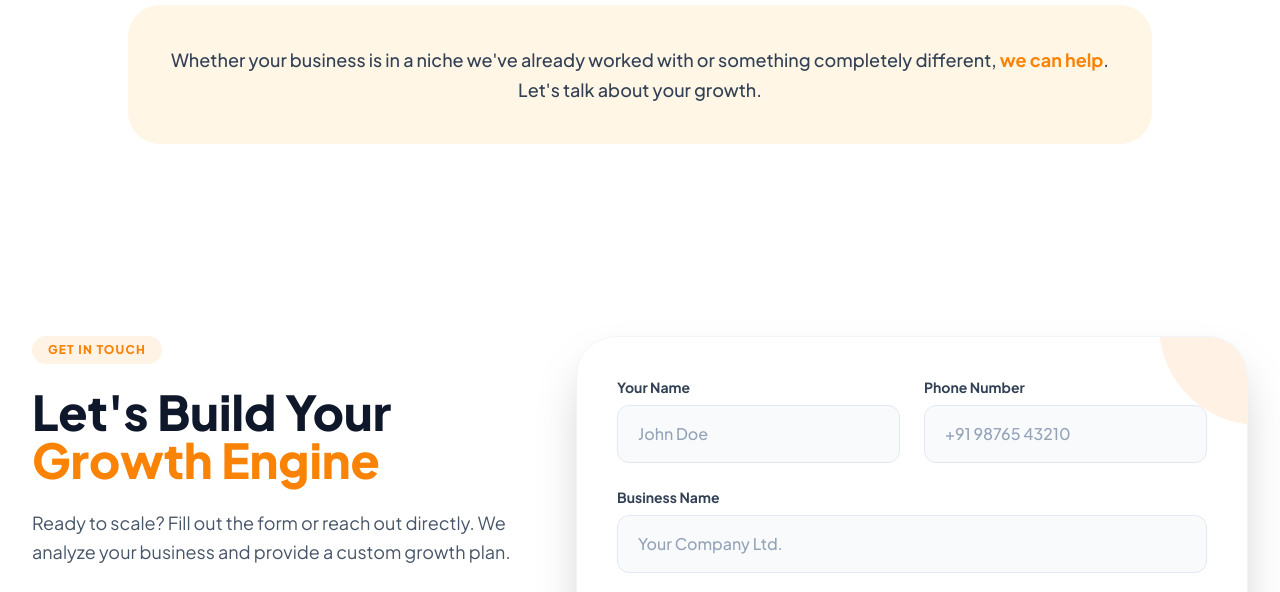
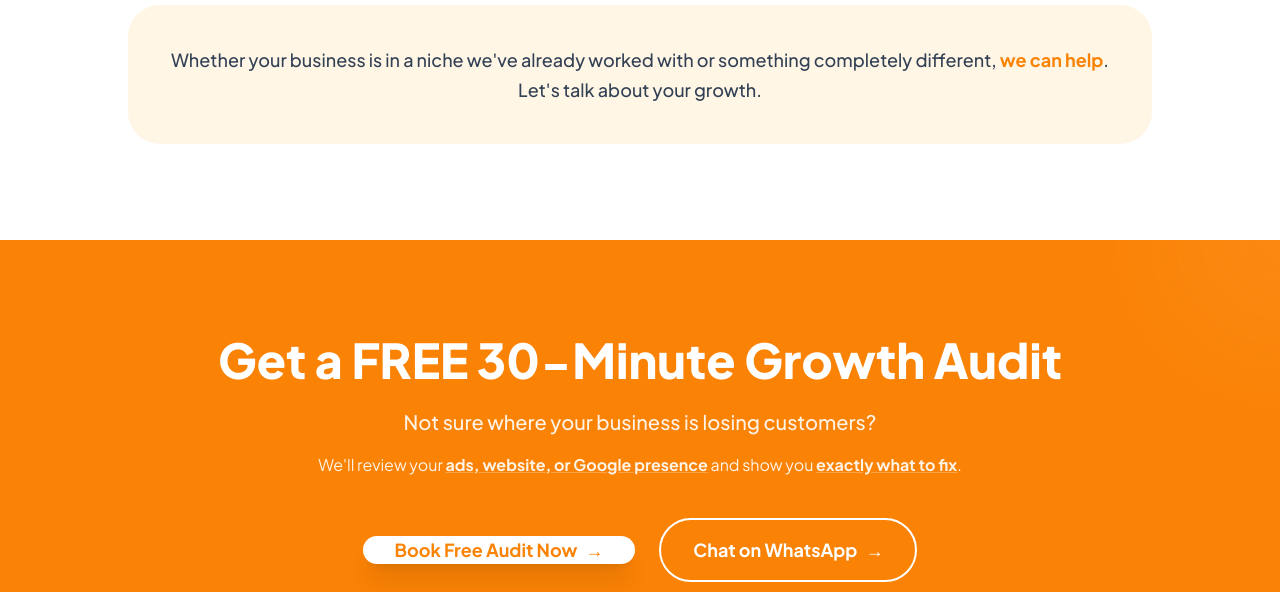
Before and after one commit to pankajkumar989165/adzo-main, a PHP site: page / in a window 1280 px wide. Shown: the part 5908-6500 px from the top of the page. Run offline with PHP 8.4, Linux system fonts and the light colour scheme; some libraries are stand-ins or nearby versions.

Commit message:
feat: implement Free Audit CTA section

```diff
--- a/index.php
+++ b/index.php
@@ -677,6 +677,48 @@ require_once __DIR__ . '/includes/header.php';
     </div>
 </section>
 
+<!-- Free Audit CTA -->
+<section id="free-audit" class="py-24 bg-adzo relative overflow-hidden">
+    <div class="max-w-4xl mx-auto px-4 text-center text-white relative z-10 reveal">
+        <h2 class="text-4xl lg:text-5xl font-extrabold mb-6 leading-tight">
+            Get a FREE 30-Minute Growth Audit
+        </h2>
+
+        <p class="text-xl font-medium mb-4 opacity-90">
+            Not sure where your business is losing customers?
+        </p>
+
+        <p class="text-base opacity-90 mb-10 max-w-2xl mx-auto leading-relaxed">
+            We'll review your <span class="font-bold underline decoration-white/30">ads, website, or Google
+                presence</span> and show you <span class="font-bold underline decoration-white/30">exactly what to
+                fix</span>.
+        </p>
+
+        <div class="flex flex-col sm:flex-row gap-6 justify-center items-center mb-10">
+            <a href="#contact"
+                class="flex items-center justify-center bg-white text-adzo px-8 py-4.5 rounded-full text-lg font-bold shadow-xl hover:shadow-2xl hover:bg-orange-50 transition-all hover:-translate-y-1 w-full sm:w-auto min-w-[240px]">
+                Book Free Audit Now <span class="ml-2">→</span>
+            </a>
+            <a href="https://wa.me/918368051069"
+                class="flex items-center justify-center bg-transparent border-2 border-white text-white px-8 py-4 rounded-full text-lg font-bold hover:bg-white/10 transition-all hover:-translate-y-1 w-full sm:w-auto min-w-[240px]">
+                Chat on WhatsApp <span class="ml-2">→</span>
+            </a>
+        </div>
+
+        <p class="text-xs opacity-75 font-medium tracking-wide">
+            No sales pressure • Actionable insights • Fast response • Direct communication
+        </p>
+    </div>
+
+    <!-- Background Decor -->
+    <div
+        class="absolute top-0 right-0 w-64 h-64 bg-white opacity-5 rounded-full blur-3xl -translate-y-1/2 translate-x-1/2 pointer-events-none">
+    </div>
+    <div
+        class="absolute bottom-0 left-0 w-48 h-48 bg-white opacity-5 rounded-full blur-3xl translate-y-1/2 -translate-x-1/2 pointer-events-none">
+    </div>
+</section>
+
 <!-- Include Contact Form -->
 <?php require_once __DIR__ . '/includes/contact_form.php'; ?>
 
```
